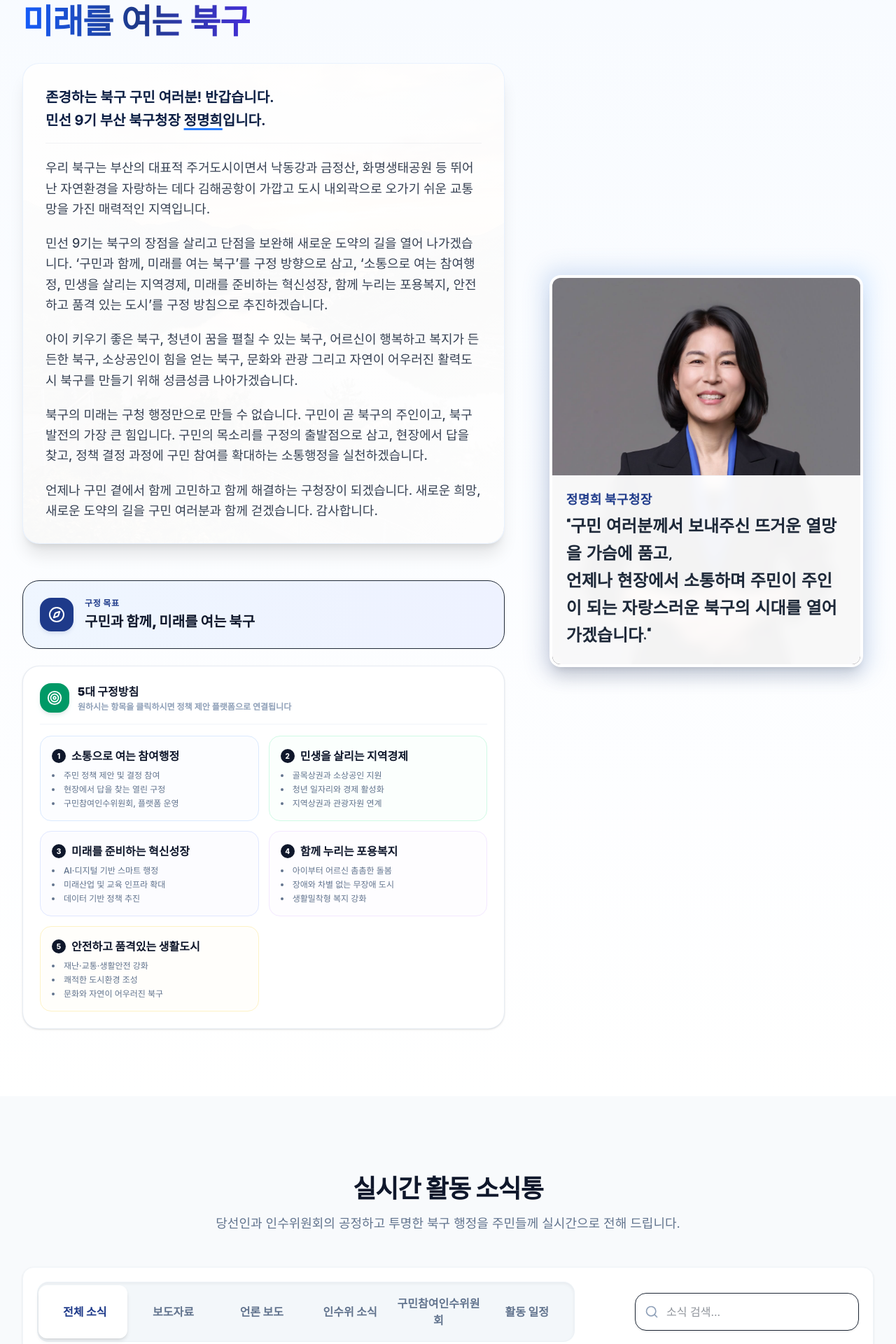
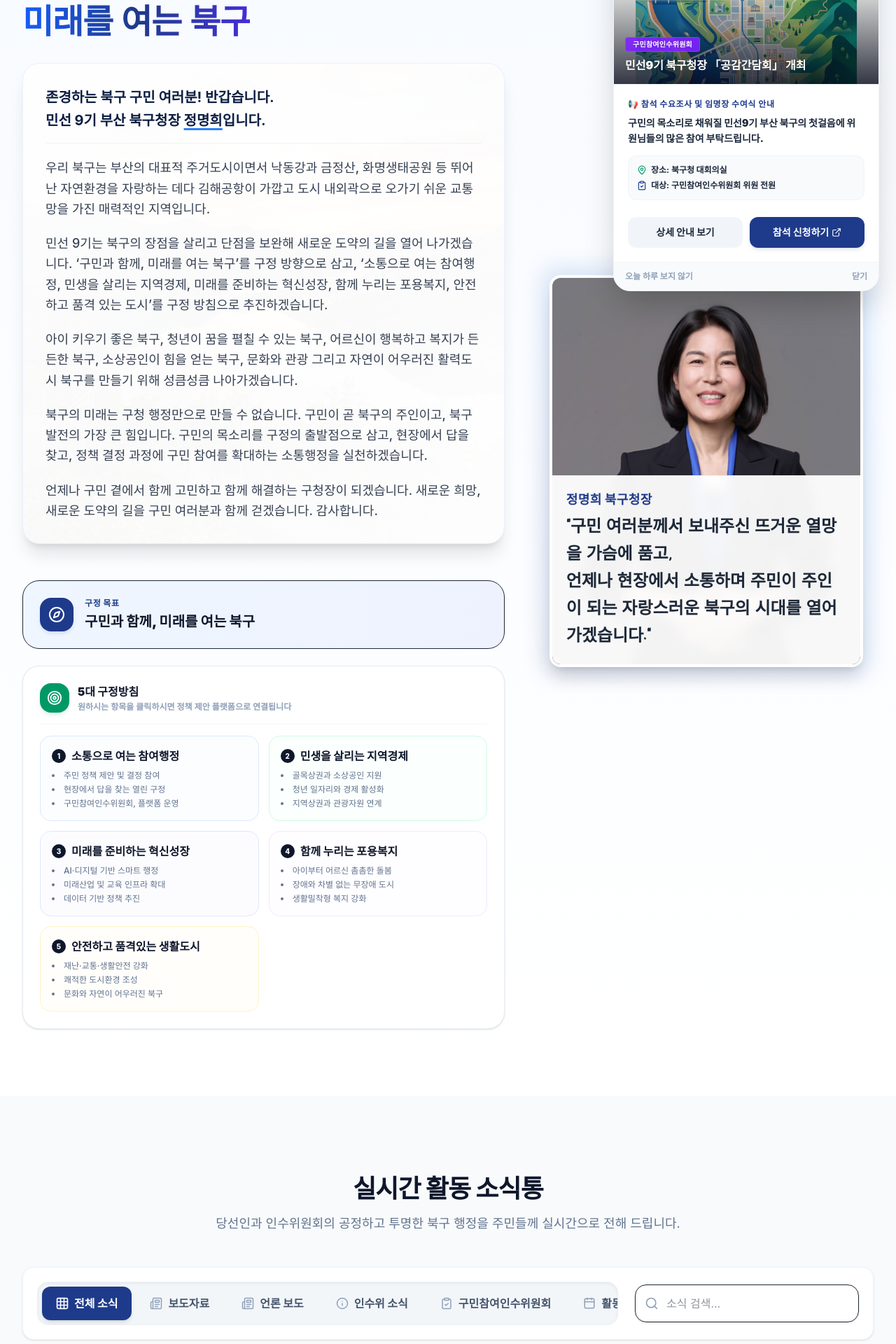
Before and after one commit to aiu144346/bukguMHJ, a React (Vite) app: page / in a window 1280 px wide. Shown: the part 360-2280 px from the top of the page at 70% size. Built offline with nearby package versions, Linux system fonts and the light colour scheme; a web font is replaced by a local one.

Commit message:
feat: 개선된 탭 메뉴 시안성 및 공감간담회 참석수요조사 팝업창 추가

```diff
--- a/src/App.tsx
+++ b/src/App.tsx
@@ -20,6 +20,7 @@ import CommitteeProposalsPart2 from './components/CommitteeProposalsPart2';
 import CommitteeProposalsPart3 from './components/CommitteeProposalsPart3';
 import CommitteeProposalsPart4 from './components/CommitteeProposalsPart4';
 import SympathyMeetingDetail from './components/SympathyMeetingDetail';
+import SympathyMeetingPopup from './components/SympathyMeetingPopup';
 
 
 function VerticalTicker() {
@@ -160,6 +161,9 @@ function App() {
 
       {/* Footer Details */}
       <Footer />
+
+      {/* Sympathy Meeting attendance survey popup modal */}
+      {path === '/' && <SympathyMeetingPopup />}
     </div>
   );
 }
--- a/src/components/ActivityBoard.tsx
+++ b/src/components/ActivityBoard.tsx
@@ -1,5 +1,5 @@
 import { useState } from 'react';
-import { Newspaper, Calendar, Info, Search, ExternalLink, Inbox, ClipboardCheck } from 'lucide-react';
+import { Newspaper, Calendar, Info, Search, ExternalLink, Inbox, ClipboardCheck, Grid } from 'lucide-react';
 
 export interface BoardItem {
   id: number;
@@ -314,12 +314,12 @@ export default function ActivityBoard() {
   const [searchQuery, setSearchQuery] = useState('');
 
   const tabs = [
-    { id: 'all', label: '전체 소식' },
-    { id: 'press', label: '보도자료' },
-    { id: 'media', label: '언론 보도' },
-    { id: 'news', label: '인수위 소식' },
-    { id: 'committee', label: '구민참여인수위원회' },
-    { id: 'schedule', label: '활동 일정' }
+    { id: 'all', label: '전체 소식', icon: Grid },
+    { id: 'press', label: '보도자료', icon: Newspaper },
+    { id: 'media', label: '언론 보도', icon: Newspaper },
+    { id: 'news', label: '인수위 소식', icon: Info },
+    { id: 'committee', label: '구민참여인수위원회', icon: ClipboardCheck },
+    { id: 'schedule', label: '활동 일정', icon: Calendar }
   ];
 
   // Filtering
@@ -350,28 +350,26 @@ export default function ActivityBoard() {
         <div className="mt-12 flex flex-col md:flex-row md:items-center md:justify-between gap-6 bg-white p-4 sm:p-5 rounded-2xl shadow-sm border border-slate-100">
 
           {/* Segmented Control Tab Bar */}
-          <div className="relative bg-slate-100/80 p-1 rounded-2xl flex w-full md:max-w-3xl border border-slate-200/40 shadow-inner">
-            {/* Sliding Background Chip */}
-            <div
-              className="absolute top-1 bottom-1 bg-white rounded-xl shadow-md transition-all duration-300 ease-[cubic-bezier(0.16,1,0.3,1)]"
-              style={{
-                left: `calc(1px + (${tabs.findIndex(t => t.id === activeTab)} * (100% - 2px) / ${tabs.length}))`,
-                width: `calc((100% - 2px) / ${tabs.length})`
-              }}
-            />
-            {/* Tab Buttons */}
-            {tabs.map((tab) => (
+          <div className="flex w-full md:max-w-4xl overflow-x-auto whitespace-nowrap bg-slate-100/90 p-1.5 rounded-2xl border border-slate-200/50 shadow-inner gap-1.5 scrollbar-none">
+            {tabs.map((tab) => {
+              const Icon = tab.icon;
+              const isActive = activeTab === tab.id;
+              return (
                 <button
                   key={tab.id}
                   onClick={() => setActiveTab(tab.id as any)}
                   type="button"
-                className={`relative z-10 flex-1 py-3.5 text-sm sm:text-base font-extrabold text-center transition-colors duration-300 min-h-[46px] cursor-pointer ${
-                  activeTab === tab.id ? 'text-[#1E3A8A]' : 'text-slate-500 hover:text-slate-800'
+                  className={`inline-flex items-center justify-center gap-2 px-5 py-3 text-sm sm:text-base font-extrabold rounded-xl transition-all duration-200 cursor-pointer shrink-0 group ${
+                    isActive
+                      ? 'bg-[#1E3A8A] text-white shadow-md'
+                      : 'text-slate-600 hover:text-slate-900 hover:bg-slate-200/50'
                   }`}
                 >
-                {tab.label}
+                  <Icon className={`h-4.5 w-4.5 shrink-0 transition-transform duration-200 ${isActive ? 'scale-110 text-white' : 'text-slate-400 group-hover:text-slate-600'}`} />
+                  <span>{tab.label}</span>
                 </button>
-            ))}
+              );
+            })}
           </div>
 
           {/* Search bar */}
--- a/src/components/MobileAppLayout.tsx
+++ b/src/components/MobileAppLayout.tsx
@@ -30,6 +30,7 @@ import CommitteeProposalsPart2 from './CommitteeProposalsPart2';
 import CommitteeProposalsPart3 from './CommitteeProposalsPart3';
 import CommitteeProposalsPart4 from './CommitteeProposalsPart4';
 import SympathyMeetingDetail from './SympathyMeetingDetail';
+import SympathyMeetingPopup from './SympathyMeetingPopup';
 
 
 export default function MobileAppLayout() {
@@ -209,6 +210,9 @@ export default function MobileAppLayout() {
         {/* TAB 1: HOME */}
         {activeTab === 'home' && (
           <div className="space-y-5 px-4 py-4">
+            {/* Sympathy Meeting attendance survey popup modal */}
+            {selectedItemId === null && <SympathyMeetingPopup />}
+
             {/* Notice Rolling Ticker */}
             <div className="bg-[#1E3A8A] text-white py-2 px-3 rounded-xl flex items-center gap-2.5 shadow-sm">
               <span className="bg-red-500 text-[10px] text-white px-2 py-0.5 rounded font-black shrink-0 animate-pulse">공지</span>
--- a/src/components/SympathyMeetingDetail.tsx
+++ b/src/components/SympathyMeetingDetail.tsx
@@ -79,7 +79,7 @@ export default function SympathyMeetingDetail({ isBottomSheet = false }: Sympath
           </h3>
           <ul className="list-disc pl-5 space-y-1.5 text-gray-700 text-sm sm:text-base">
             <li><strong>타운홀 미팅 형태:</strong> 권위주의적 관행을 탈피하고 밀착형 소통을 실현하기 위해, 구청장이 직접 위원님들의 테이블을 찾아가 임명장을 수여하고 현장 제안에 즉석 피드백을 드립니다.</li>
-            <li><strong>분과별 지정 좌석제(라운드테이블):</strong> 동일한 지역 현안에 관심을 가진 위원님들이 자연스럽게 교류하실 수 있도록 희망 분과별로 좌석이 매칭되어 운영됩니다.</li>
+            <li><strong>분과별 지정 좌석제:</strong> 동일한 지역 현안에 관심을 가진 위원님들이 자연스럽게 교류하실 수 있도록 희망 분과별로 좌석이 매칭되어 운영됩니다.</li>
           </ul>
         </div>
 
@@ -102,7 +102,7 @@ export default function SympathyMeetingDetail({ isBottomSheet = false }: Sympath
               <MapPin className="h-6 w-6 text-emerald-600 shrink-0 mt-0.5" />
               <div className="space-y-1">
                 <span className="text-xs text-gray-400 font-bold">장소</span>
-                <p className="text-base font-extrabold text-gray-800">북구청 지하강당</p>
+                <p className="text-base font-extrabold text-gray-800">북구청 대회의실</p>
               </div>
             </div>
 
--- /dev/null
+++ b/src/components/SympathyMeetingPopup.tsx
@@ -0,0 +1,139 @@
+import React, { useState, useEffect } from 'react';
+import { X, ExternalLink, ClipboardCheck, MapPin } from 'lucide-react';
+
+export default function SympathyMeetingPopup() {
+  const [isOpen, setIsOpen] = useState(false);
+
+  useEffect(() => {
+    const hideUntil = localStorage.getItem('hideSympathyPopupUntil');
+    const now = new Date().getTime();
+    if (!hideUntil || now > parseInt(hideUntil, 10)) {
+      // 500ms delay to make it feel smooth after page load
+      const timer = setTimeout(() => setIsOpen(true), 500);
+      return () => clearTimeout(timer);
+    }
+  }, []);
+
+  const handleClose = () => {
+    setIsOpen(false);
+  };
+
+  const handleHide24h = () => {
+    const now = new Date().getTime();
+    const until = now + 24 * 60 * 60 * 1000; // 24 hours
+    localStorage.setItem('hideSympathyPopupUntil', until.toString());
+    setIsOpen(false);
+  };
+
+  const handleGoDetails = (e: React.MouseEvent) => {
+    e.preventDefault();
+    if ((window as any).customNavigate) {
+      (window as any).customNavigate('/committee/sympathy-meeting');
+    } else {
+      window.history.pushState({}, '', '/committee/sympathy-meeting');
+      window.dispatchEvent(new PopStateEvent('popstate'));
+    }
+    setIsOpen(false);
+  };
+
+  if (!isOpen) return null;
+
+  return (
+    <div className="fixed inset-0 z-50 flex items-center justify-center p-4 bg-slate-950/50 backdrop-blur-xs md:bg-transparent md:backdrop-blur-none md:p-0 md:top-auto md:left-auto md:right-6 md:bottom-6 md:w-[380px] md:h-auto animate-fade-in-up">
+      {/* Mobile-only backdrop click close */}
+      <div className="absolute inset-0 md:hidden -z-10" onClick={handleClose} />
+
+      {/* Popup Content Card */}
+      <div className="relative bg-white rounded-3xl w-full max-w-sm md:max-w-none overflow-hidden shadow-2xl border border-slate-100 flex flex-col pointer-events-auto transform transition-all duration-300 scale-100">
+
+        {/* Close Button Header */}
+        <button
+          onClick={handleClose}
+          aria-label="닫기"
+          className="absolute top-4 right-4 z-20 p-2 bg-slate-950/40 hover:bg-slate-950/60 text-white rounded-full transition cursor-pointer"
+        >
+          <X className="h-4.5 w-4.5" />
+        </button>
+
+        {/* Thumbnail Image Section */}
+        <div
+          onClick={handleGoDetails}
+          className="relative aspect-[16/10] bg-slate-50 cursor-pointer overflow-hidden group shrink-0 border-b border-slate-100"
+        >
+          <img
+            src="/images/bukgu_map_thumbnail.png"
+            alt="공감간담회 안내 지도"
+            className="w-full h-full object-cover transition-transform duration-500 group-hover:scale-105"
+          />
+          <div className="absolute inset-0 bg-gradient-to-t from-slate-950/80 via-slate-950/20 to-transparent" />
+          <div className="absolute bottom-4 left-4 right-4 text-white">
+            <span className="inline-flex items-center gap-1 px-2.5 py-0.5 rounded bg-violet-600/90 text-[10px] font-extrabold tracking-wide border border-violet-400/30 uppercase">
+              구민참여인수위원회
+            </span>
+            <h4 className="text-base font-black leading-snug mt-2 text-white drop-shadow-sm">
+              민선9기 북구청장 「공감간담회」 개최
+            </h4>
+          </div>
+        </div>
+
+        {/* Text Details Section */}
+        <div className="p-5 flex-1 flex flex-col justify-between space-y-4">
+          <div className="space-y-2">
+            <p className="text-xs font-extrabold text-[#1E3A8A] tracking-wider">
+              📢 참석 수요조사 및 임명장 수여식 안내
+            </p>
+            <h3 className="text-sm font-black text-slate-800 leading-relaxed">
+              구민의 목소리로 채워질 민선9기 부산 북구의 첫걸음에 위원님들의 많은 참여 부탁드립니다.
+            </h3>
+
+            {/* Event Info Bullet points */}
+            <div className="mt-3 bg-slate-50 rounded-xl p-3 border border-slate-100 text-xs text-slate-650 space-y-1.5 font-bold">
+              <div className="flex items-center gap-1.5 text-slate-800">
+                <MapPin className="h-3.5 w-3.5 text-emerald-600 shrink-0" />
+                <span>장소: <strong>북구청 대회의실</strong></span>
+              </div>
+              <div className="flex items-center gap-1.5 text-slate-800">
+                <ClipboardCheck className="h-3.5 w-3.5 text-[#1E3A8A] shrink-0" />
+                <span>대상: 구민참여인수위원회 위원 전원</span>
+              </div>
+            </div>
+          </div>
+
+          {/* Action Buttons */}
+          <div className="grid grid-cols-2 gap-2.5 pt-2">
+            <button
+              onClick={handleGoDetails}
+              className="flex items-center justify-center py-3 bg-slate-100 hover:bg-slate-200/80 text-slate-800 font-extrabold text-xs sm:text-sm rounded-xl transition cursor-pointer"
+            >
+              상세 안내 보기
+            </button>
+            <a
+              href="https://forms.gle/JoHh8GAgSiUJcn679"
+              target="_blank"
+              rel="noopener noreferrer"
+              className="flex items-center justify-center gap-1 py-3 bg-[#1E3A8A] hover:bg-blue-900 text-white font-extrabold text-xs sm:text-sm rounded-xl transition shadow-md shadow-blue-900/10"
+            >
+              참석 신청하기 <ExternalLink className="h-3.5 w-3.5 shrink-0" />
+            </a>
+          </div>
+        </div>
+
+        {/* Footer controls: 24h Hide / Close */}
+        <div className="bg-slate-50 border-t border-slate-100 px-4 py-3 flex justify-between items-center text-xs font-bold text-slate-400 select-none">
+          <button
+            onClick={handleHide24h}
+            className="hover:text-slate-600 transition cursor-pointer flex items-center gap-1"
+          >
+            오늘 하루 보지 않기
+          </button>
+          <button
+            onClick={handleClose}
+            className="hover:text-slate-600 transition cursor-pointer"
+          >
+            닫기
+          </button>
+        </div>
+      </div>
+    </div>
+  );
+}
--- a/src/index.css
+++ b/src/index.css
@@ -89,3 +89,12 @@ button:focus-visible, a:focus-visible {
 .animate-soft-pulse {
   animation: softPulse 2s cubic-bezier(0.4, 0, 0.6, 1) infinite;
 }
+
+/* Hide scrollbar utility */
+.scrollbar-none {
+  -ms-overflow-style: none;  /* IE and Edge */
+  scrollbar-width: none;  /* Firefox */
+}
+.scrollbar-none::-webkit-scrollbar {
+  display: none;  /* Chrome, Safari and Opera */
+}
```
Lines whose indentation alone changed are shown as unchanged.
